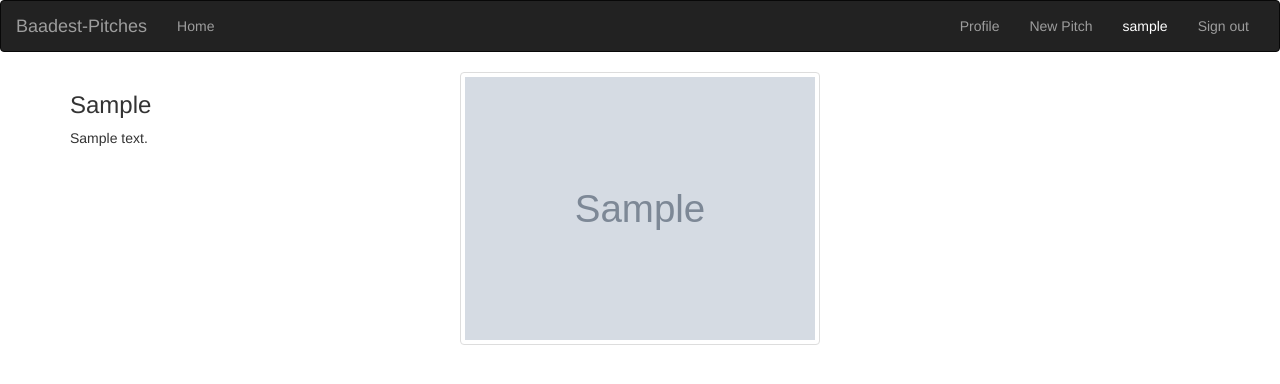
After one commit to feysal-Ibrahim/Baddas-pitch, a Flask app: a page that uses app/templates/navbar.html in a window 1280 px wide. The commit adds this page. Shown: the top 384 px of the page. Run offline with Flask 2, Linux system fonts and the light colour scheme; a user stored in the database is signed in; tables that the repository leaves empty hold one stand-in row (values such as "Sample post"); grey boxes marked "Sample" are stand-in pictures; some libraries are stand-ins or nearby versions.

```diff
--- a/app/main/views.py
+++ b/app/main/views.py
@@ -10,7 +10,7 @@ from ..import db
 @main.route('/')
 def index():
     '''
-    function that defines the routes decorater for the index
+   view function that defines the routes decorater for the index
     '''
 
 
@@ -22,7 +22,7 @@ def index():
 @login_required
 def new_pitch():
     '''
-        function that defines the routes decorater for the pitch
+       view function that defines the routes decorater for the pitch
         '''
 
     form = PitchForm ()
@@ -41,7 +41,7 @@ def new_pitch():
 @login_required
 def new_comment():
     '''
-        function that defines the routes decorater for the comments
+      view  function that defines the routes decorater for the comments
         '''
 
     comment_form = CommentForm()
@@ -53,3 +53,17 @@ def new_comment():
         return redirect(url_for('main.new_comment'))
     comments = Comment.query.all()
     return render_template('comment.html', comment_form=comment_form, comment_list=comments)
+
+
+@main.route('/user/<uname>')
+def profile(uname):
+    '''
+          view  function that defines the routes decorater for the profile
+            '''
+
+    user = User.query.filter_by(username = uname).first()
+
+    if user is None:
+        abort(404)
+
+    return render_template("profile/profile.html", user = user)
--- a/app/models.py
+++ b/app/models.py
@@ -12,6 +12,8 @@ class User(UserMixin,db.Model):
     id = db.Column(db.Integer,primary_key = True)
     username = db.Column(db.String(255))
     email = db.Column ( db.String ( 255 ) , unique=True , index=True )
+    bio = db.Column ( db.String ( 255 ) )
+    profile_pic_path = db.Column ( db.String ( ) )
     pass_secure = db.Column ( db.String ( 255 ) )
     # Defining the One to many relationship between a user and a pitch
     pitch = db.relationship ( 'Pitch' , backref="user" , lazy='dynamic' )
--- a/app/templates/navbar.html
+++ b/app/templates/navbar.html
@@ -15,6 +15,7 @@
                </ul>
               <ul class="nav navbar-nav navbar-right">
                   {% if current_user.is_authenticated %}
+                  <li><a href="{{url_for('main.profile',uname=current_user.username)}}">Profile</a></li>
                   <li><a class="nav-item nav-link" href="{{ url_for('main.new_pitch') }}">New Pitch</a></li>
                   <li style="color:white;padding:15px;">{{current_user.username}}</li>
                   <li><a href="{{url_for('auth.logout')}}">Sign out</a></li>
--- /dev/null
+++ b/app/templates/profile/profile.html
@@ -0,0 +1,29 @@
+{% extends 'base.html'%}
+
+{% block content %}
+<div class="container">
+<div class="row">
+<!-- displaying  Username-->
+  <div class="col-md-4">
+    <h3> {{user.username| capitalize}} </h3>
+
+    <!--Displaying user bio-->
+    {% if user.bio %}
+      <p> {{user.bio}}</p>
+    {%else%}
+      <p> {{user.username| capitalize}} has no bio </p>
+    {% endif %}
+  </div>
+
+  <!--Display profile photo-->
+  <div class="col-md-4">
+
+    {% if user.profile_pic_path %}
+    <img src="{{url_for('static',filename=user.profile_pic_path)}}" alt="" class="img-thumbnail">
+    {%else%}
+    <p>No profile picture</p>
+    {% endif %}
+  </div>
+</div>
+</div>
+{% endblock %}
```
Also changed, not shown: app/main/forms.py (+9 -1 lines).
